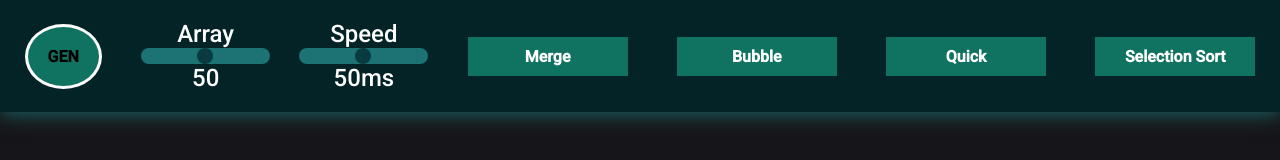
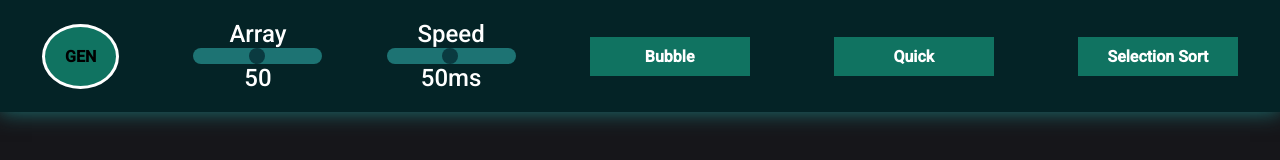
Before and after one commit to Rikard-Johansson97/sortVisualizer, a plain HTML site: page index.html in a window 1280 px wide. Shown: the top 160 px of the page. Drawn offline with Linux system fonts and the light colour scheme.

Commit message:
Removed mergeSort

```diff
--- a/index.html
+++ b/index.html
@@ -13,25 +13,14 @@
         <button class="btn" id="random-btn">Gen</button>
         <div>
           <label for="array-size" class="label-text">Array</label>
-                    <input
-                        type="range"
-                        min="1"
-                        max="100"
-                        value="50"
-                        id="array-size" />
+          <input type="range" min="1" max="100" value="50" id="array-size" />
           <span class="label-text" id="arr-len">50</span>
         </div>
         <div>
           <label for="" class="label-text">Speed</label>
-                    <input
-                        id="speed"
-                        type="range"
-                        value="50"
-                        min="1"
-                        max="100" />
+          <input id="speed" type="range" value="50" min="1" max="100" />
           <span class="label-text" id="speed-time">50ms</span>
         </div>
-                <button class="btn" id="merge">Merge</button>
         <button class="btn" id="bubble">Bubble</button>
         <button class="btn" id="quick">Quick</button>
         <button class="btn" id="selection">Selection Sort</button>
```
Lines whose indentation alone changed are shown as unchanged.
